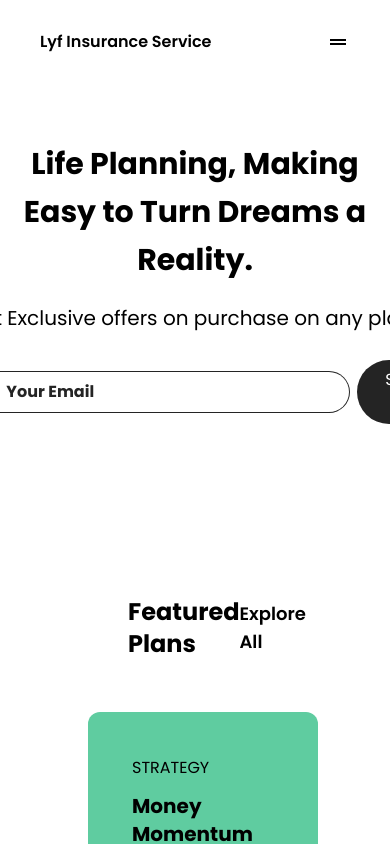
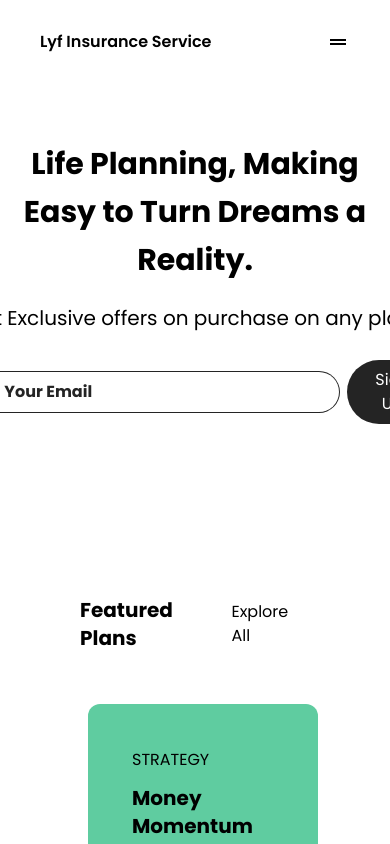
Before and after one commit to koffie99/lyf, a Next.js app: page / in a window 390 px wide. Shown: the top 844 px of the page. Built offline with nearby package versions, Linux system fonts and the light colour scheme.

Commit message:
more responsiveness

```diff
--- a/components/Plans.jsx
+++ b/components/Plans.jsx
@@ -11,9 +11,9 @@ const Plans = () => {
 
   return (
     <div className='min-h-[100%] bg-white w-[100%] p-20 lg:px-24 py-16'>
-        <div className='flex items-center justify-between px-12'>
-            <h1 className='font-bold text-2xl'>Featured Plans</h1>
-            <h2 className='font-semibold text-lg'>Explore All</h2>
+        <div className='flex items-center justify-between'>
+            <h1 className='font-bold text-xl md:text-2xl'>Featured Plans</h1>
+            <h2 className='font-normal md:font-semibold text-normal md:text-lg'>Explore All</h2>
         </div>
         <div className="mt-11 flex justify-center flex-col md:flex-row sm:gap-5 md:justify-center lg:justify-center lg:gap-7">
 
--- a/components/Splash.jsx
+++ b/components/Splash.jsx
@@ -9,12 +9,12 @@ const Splash = () => {
   }
 
   return (
-    <div className='min-h-[100%] p-24 w-full bg-white flex flex-col items-center justify-center gap-4 mt-11'>
+    <div className='min-h-[100%] p-18 py-24 md:p-24 w-full bg-white flex flex-col items-center justify-center gap-4 mt-11'>
         <div className='flex flex-col items-center text-center gap-5'>
             <h1 className='font-bold text-3xl w-[80%] leading-[1.6em] lg:leading-[1.5em] lg:text-5xl'>Life Planning, Making Easy to Turn Dreams a Reality.</h1>
             <p className='text-xl font-normal mb-2'>Get Exclusive offers on purchase on any plans</p>
             <form action="" className='flex items-center gap-2'>
-                <div className='flex items-center gap-3 ring-1 ring-[#242424] rounded-full py-2 px-7 mb-3'>
+                <div className='flex items-center gap-2 md:gap-3 ring-1 ring-[#242424] rounded-full py-2 px-5 md:px-7 mb-3'>
                     <SendIcon />
                     <input type="email" placeholder='Your Email' className='outline-none placeholder-[#242424] font-bold'/>
                 </div>
```
